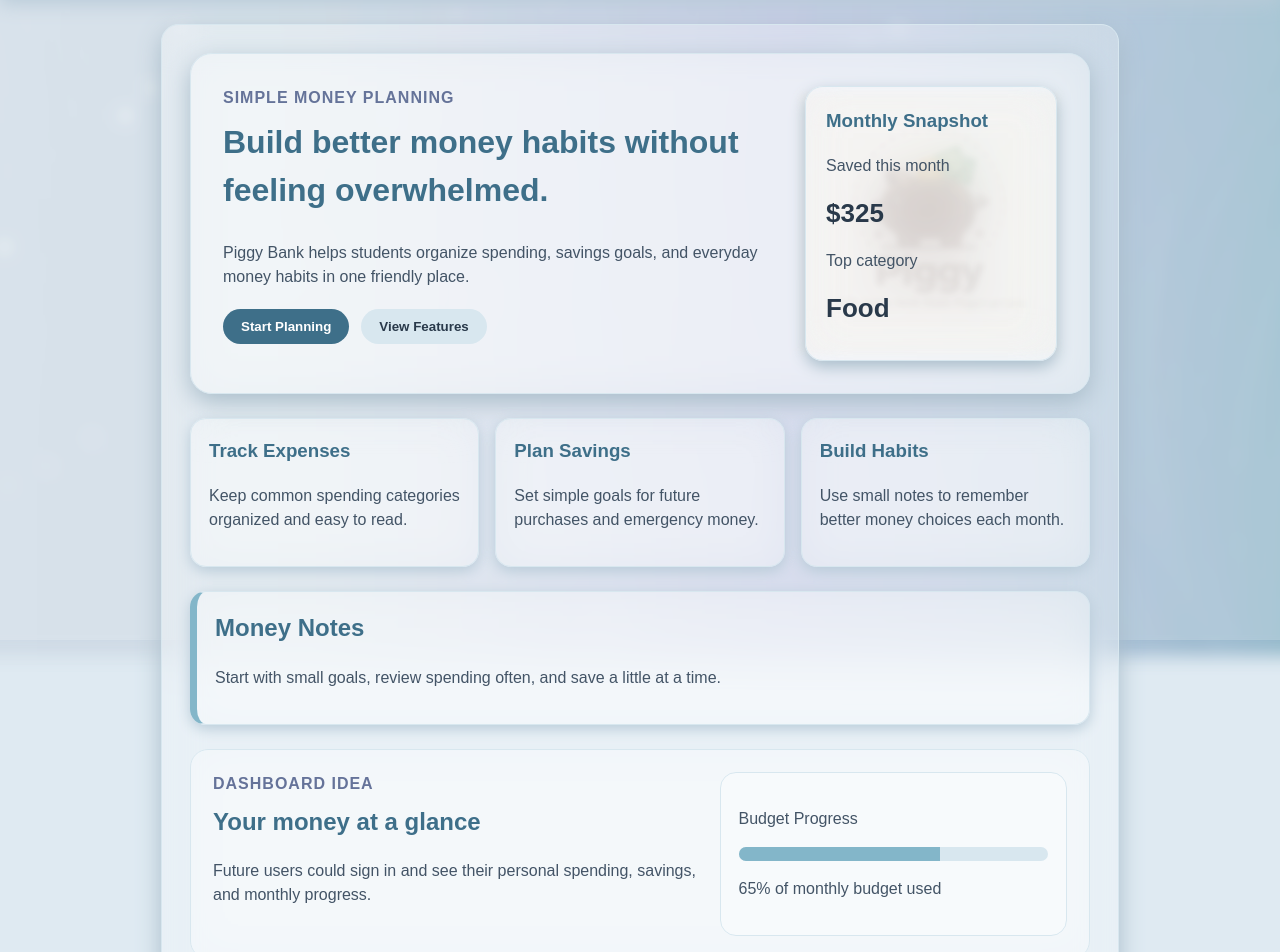
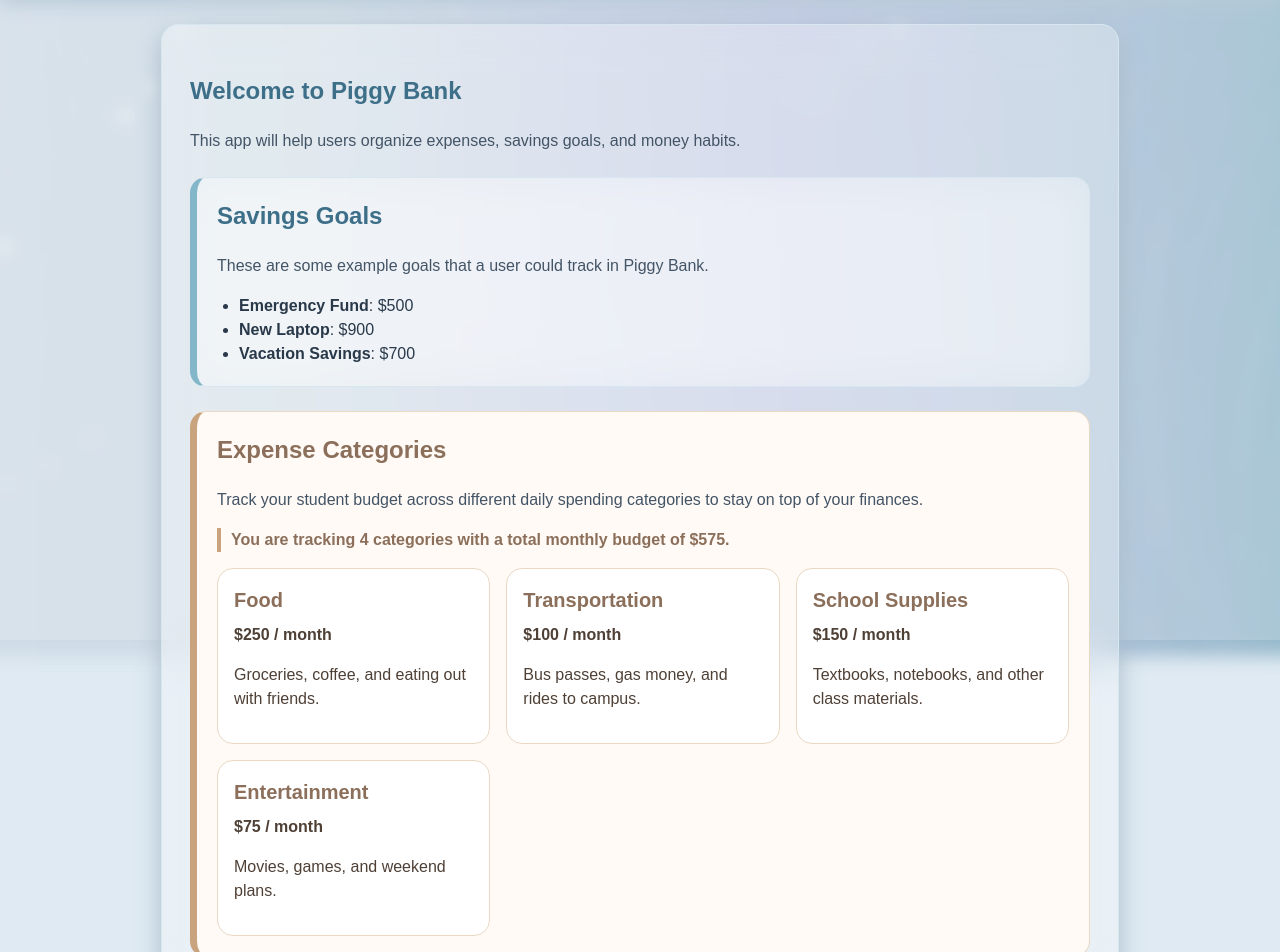
Before and after one commit to jasminekaurjogar/Full-Stack-Project, a React (Vite) app: page / in a window 1280 px wide. Shown: the part 160-1112 px from the top of the page. Built offline with nearby package versions, Linux system fonts and the light colour scheme.

Commit message:
fix errors

```diff
--- a/src/App.tsx
+++ b/src/App.tsx
@@ -6,7 +6,6 @@ function App() {
   return (
     <>
       <header>
-        <div className="brand-area">
         <img
           className="app-logo"
           src="/piggy-bank-logo.png"
@@ -14,92 +13,22 @@ function App() {
         />
         <div>
           <h1>Piggy Bank</h1>
-            <p>A personal finance tracker</p>
+          <p>A simple personal finance tracker for Sprint 1.</p>
         </div>
-        </div>
-
-        <nav>
-          <a href="#features">Features</a>
-          <a href="#goals">Goals</a>
-          <a href="#expenses">Expenses</a>
-          <button>Get Started</button>
-        </nav>
       </header>
 
       <main>
-        <section className="hero-section">
-          <div className="hero-content">
-            <p className="hero-label">Simple money planning</p>
-            <h2>Build better money habits without feeling overwhelmed.</h2>
+        <h2>Welcome to Piggy Bank</h2>
         <p>
-              Piggy Bank helps students organize spending, savings goals, and
-              everyday money habits in one friendly place.
+          This app will help users organize expenses, savings goals, and money
+          habits.
         </p>
-            <div className="hero-buttons">
-              <button>Start Planning</button>
-              <button className="secondary-button">View Features</button>
-            </div>
-          </div>
-
-          <div className="hero-preview">
-            <h3>Monthly Snapshot</h3>
-            <p>Saved this month</p>
-            <strong>$325</strong>
-            <p>Top category</p>
-            <strong>Food</strong>
-          </div>
-        </section>
-
-        <section className="feature-grid" id="features">
-          <article className="feature-card">
-            <h3>Track Expenses</h3>
-            <p>Keep common spending categories organized and easy to read.</p>
-          </article>
-
-          <article className="feature-card">
-            <h3>Plan Savings</h3>
-            <p>Set simple goals for future purchases and emergency money.</p>
-          </article>
-
-          <article className="feature-card">
-            <h3>Build Habits</h3>
-            <p>Use small notes to remember better money choices each month.</p>
-          </article>
-        </section>
-
-        <section className="money-notes">
-          <h2>Money Notes</h2>
-          <p>
-            Start with small goals, review spending often, and save a little at
-            a time.
-          </p>
-        </section>
-
-        <section className="dashboard-preview">
-          <div>
-            <p className="hero-label">Dashboard idea</p>
-            <h2>Your money at a glance</h2>
-            <p>
-              Future users could sign in and see their personal spending,
-              savings, and monthly progress.
-            </p>
-          </div>
-          <div className="dashboard-card">
-            <p>Budget Progress</p>
-            <div className="progress-bar">
-              <span></span>
-            </div>
-            <p>65% of monthly budget used</p>
-          </div>
-        </section>
-
         <SavingsGoals />
         <ExpenseCategories />
       </main>
 
       <footer>
         <p>Created by Sehajpreet Kaur and Jasmine Kaur</p>
-        <p>Track expenses, plan savings, and build better habits.</p>
       </footer>
     </>
   );
--- a/src/components/ExpenseCategories/ExpenseCategories.css
+++ b/src/components/ExpenseCategories/ExpenseCategories.css
@@ -3,25 +3,24 @@
 .ExpenseCategories {
   margin-top: 24px;
   padding: 20px;
-  border: 1px solid #d8e7ef;
-  border-left: 7px solid #83b6c9;
+  border: 1px solid #ead8c5;
+  border-left: 7px solid #c9a27e;
   border-radius: 16px;
-  background-color: rgba(255, 255, 255, 0.28);
-  backdrop-filter: blur(22px);
+  background-color: #fffaf6;
 }
 
-/* Section title uses the blue accent from our style guide */
+/* Section title uses the soft brown from our style guide */
 .ExpenseCategories h2 {
   margin-top: 0;
-  color: #3e6f89;
+  color: #8b6f5a;
   font-size: 24px;
 }
 
 /* Summary line stands out from the normal body text */
 .ExpenseCategories-summary {
   font-weight: bold;
-  color: #3e6f89;
-  border-left: 4px solid #83b6c9;
+  color: #8b6f5a;
+  border-left: 4px solid #c9a27e;
   padding-left: 10px;
 }
 
@@ -35,27 +34,17 @@
   gap: 16px;
 }
 
-/* Each category is shown as a card with a light blue border */
+/* Each category is shown as a card with a latte coloured border */
 .ExpenseCategories-card {
-  background-color: rgba(255, 255, 255, 0.32);
-  border: 1px solid #d8e7ef;
+  background-color: #ffffff;
+  border: 1px solid #ead8c5;
   border-radius: 16px;
   padding: 16px;
-  transition: box-shadow 0.2s ease, transform 0.2s ease;
-}
-
-.ExpenseCategories-card:hover {
-  box-shadow: 0 8px 20px #9bb4c4;
-  transform: translateY(-4px);
-}
-
-.ExpenseCategories-card:active {
-  transform: translateY(1px);
 }
 
 .ExpenseCategories-card h3 {
   margin: 0;
-  color: #3e6f89;
+  color: #8b6f5a;
   font-size: 20px;
 }
 
@@ -64,10 +53,10 @@
   margin: 8px 0;
   font-weight: bold;
   font-size: 18px;
-  color: #657399;
+  color: #4f4036;
 }
 
 .ExpenseCategories-card p {
   font-size: 16px;
-  color: #435466;
+  color: #4f4036;
 }
--- a/src/components/ExpenseCategories/ExpenseCategories.tsx
+++ b/src/components/ExpenseCategories/ExpenseCategories.tsx
@@ -45,7 +45,7 @@ function ExpenseCategories() {
   }
 
   return (
-    <section className="ExpenseCategories" id="expenses">
+    <section className="ExpenseCategories">
       <h2>Expense Categories</h2>
       <p>
         Track your student budget across different daily spending categories to
```
Also changed, not shown: 1 other file (tests, documents, lock files or other folders). Lines whose indentation alone changed are shown as unchanged.
